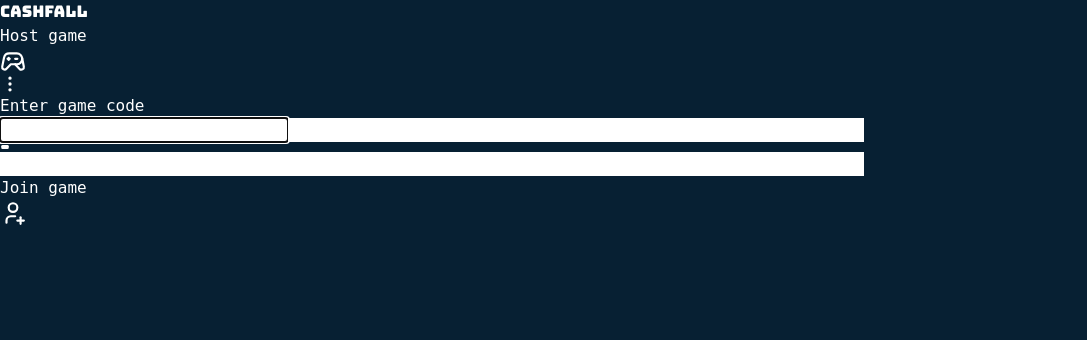
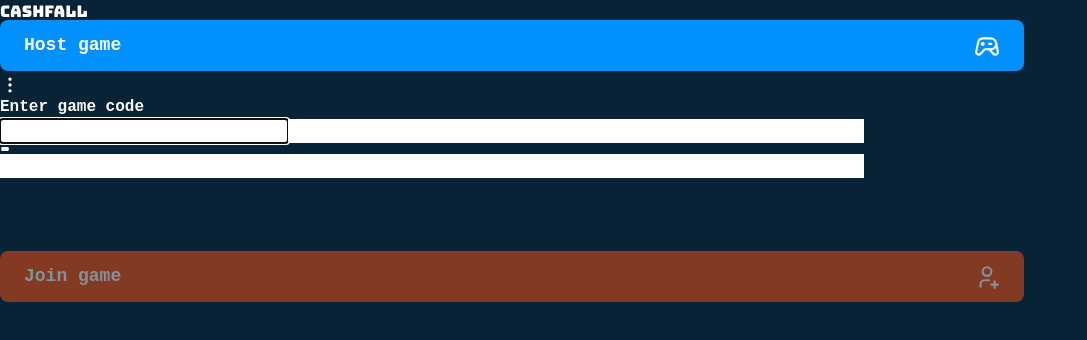
Before and after one commit to Olaelve5/coingame, a Next.js app in the folder app/: page / in a window 1280 px wide. Both pictures are taken after a click on the button "Join with code". Shown: the top 340 px of the page, without its empty margins (0-1087 px from the left). Built offline with nearby package versions, Linux system fonts and the light colour scheme.

Commit message:
feat: :sparkles: Update round timing and enhance button styles for improved user experience

```diff
--- a/app/src/app/globals.css
+++ b/app/src/app/globals.css
@@ -8,10 +8,10 @@
     rgb(15, 23, 42) 0%,
     rgb(5, 16, 21) 100%
   );
-  --background: rgb(7, 32, 51);
+  --background: rgb(8, 34, 54);
   --foreground: rgb(255, 255, 255);
 
-  --accent: rgb(0, 136, 255);
+  --accent: rgb(0, 145, 255);
   --secondary-accent: rgb(255, 217, 0);
 }
 
@@ -27,4 +27,7 @@ body {
   color: var(--foreground);
   background: var(--background);
   font-family: Mono, Helvetica, sans-serif;
+  color: var(--foreground);
+  background: var(--background);
+  font-family: Mono, Helvetica, sans-serif;
 }
--- a/app/src/components/host/CreateGameButton.tsx
+++ b/app/src/components/host/CreateGameButton.tsx
@@ -3,7 +3,8 @@
 import { useRouter } from "next/navigation";
 import getPlayerId from "@/utils/getPlayerId";
 import { useConnectionStore } from "@/store/connectionStore";
-import { IconPlus, IconDeviceGamepad2 } from "@tabler/icons-react";
+import { IconDeviceGamepad2 } from "@tabler/icons-react";
+import styles from "./styles/CreateGameButton.module.css";
 
 export default function CreateGameButton() {
   const router = useRouter();
@@ -48,17 +49,9 @@ export default function CreateGameButton() {
   };
 
   return (
-    <button
-      onClick={onCreateGame}
-      className="relative group border-none bg-transparent p-0 outline-none cursor-pointer font-mono font-bold text-base w-full">
-      <span className="absolute top-0 left-0 w-full h-full bg-black bg-opacity-25 rounded-lg transform translate-y-0.5 transition duration-[600ms] ease-[cubic-bezier(0.3,0.7,0.4,1)] group-hover:translate-y-1 group-hover:duration-[250ms] group-active:translate-y-px"></span>
-      <span className="absolute top-0 left-0 w-full h-full rounded-lg bg-gradient-to-l from-[hsl(217,33%,16%)] via-[hsl(0, 69.80%, 49.40%)] to-[hsl(217,33%,16%)]"></span>
-
-      <div
-        className="relative flex items-center justify-between py-3 px-6 text-lg
-        text-white rounded-lg transform -translate-y-1 bg-gradient-to-r from-orange-500 via-red-500 to-rose-500 gap-3 transition duration-[600ms] ease-[cubic-bezier(0.3,0.7,0.4,1)]
-        group-hover:-translate-y-1.5 group-hover:duration-[250ms] group-active:-translate-y-0.5 brightness-100 group-hover:brightness-110">
-        <span className="select-none">Host game</span>
+    <button onClick={onCreateGame} className={styles.createGameButton}>
+      <div className={styles.buttonContent}>
+        <span className={styles.buttonText}>Host game</span>
         <IconDeviceGamepad2 size={26} />
       </div>
     </button>
--- a/app/src/components/host/game/HostGame.tsx
+++ b/app/src/components/host/game/HostGame.tsx
@@ -36,7 +36,7 @@ const HostGame = ({ gameCode }: { gameCode: string }) => {
       const timeout = setTimeout(() => {
         console.log("Starting new round...");
         startRound();
-      }, 1000); // 1 second delay
+      }, 1500); // 1 second delay
 
       // Clean up timeout if component unmounts
       return () => clearTimeout(timeout);
--- a/app/src/components/host/game/RoundTitle.tsx
+++ b/app/src/components/host/game/RoundTitle.tsx
@@ -33,8 +33,8 @@ export default function RoundTitle({
       setAnimationState("big"); // Animate to 'big' after a short delay
       setTimeout(() => {
         setAnimationState("normal"); // Animate to 'normal' after 'big' state
-      }, 1500); // Delay in 'big' state (adjust as needed)
-    }, 500); // Initial delay before starting animation (adjust as needed)
+      }, 2000); // Delay in 'big' state (adjust as needed)
+    }, 1000); // Initial delay before starting animation (adjust as needed)
 
     return () => clearTimeout(timer); // Clear timeout if component unmounts
   }, []);
--- /dev/null
+++ b/app/src/components/host/styles/CreateGameButton.module.css
@@ -0,0 +1,41 @@
+.createGameButton {
+  position: relative;
+  border: none;
+  background: transparent;
+  padding: 0;
+  outline: none;
+  cursor: pointer;
+  font-family: monospace;
+  font-weight: bold;
+  font-size: 1rem;
+  width: 80%;
+}
+
+.buttonContent {
+  position: relative;
+  display: flex;
+  align-items: center;
+  justify-content: space-between;
+  padding: 0.75rem 1.5rem;
+  font-size: 1.125rem;
+  color: white;
+  border-radius: 0.5rem;
+  transform: translateY(-0.25rem);
+  background: var(--accent);
+  gap: 0.75rem;
+  transition: transform 600ms cubic-bezier(0.3, 0.7, 0.4, 1), filter 600ms ease;
+}
+
+.createGameButton:hover .buttonContent {
+  transform: translateY(-0.375rem);
+  transition-duration: 250ms;
+  filter: brightness(1.1);
+}
+
+.createGameButton:active .buttonContent {
+  transform: translateY(-0.125rem);
+}
+
+.buttonText {
+  user-select: none;
+}
--- a/app/src/components/player/JoinGameButton.tsx
+++ b/app/src/components/player/JoinGameButton.tsx
@@ -4,6 +4,7 @@ import { IconUserPlus } from "@tabler/icons-react";
 import { useRouter } from "next/navigation";
 import PinInput from "./PinInput";
 import { use, useEffect, useRef, useState } from "react";
+import styles from "./styles/JoinGameButton.module.css";
 
 const JoinGameButton = () => {
   const router = useRouter();
@@ -18,7 +19,6 @@ const JoinGameButton = () => {
   };
 
   const handleJoinGame = async () => {
-
     if (gameCode.length < 6) {
       alert("Please enter a valid game code");
       return;
@@ -60,18 +60,16 @@ const JoinGameButton = () => {
   useEffect(() => {
     setErrorMessage("");
 
-    if(gameCode.length === 6) {
+    if (gameCode.length === 6) {
       buttonRef.current?.focus();
     }
   }, [gameCode]);
 
   return (
-    <div className="relative flex flex-col w-full items-center">
+    <div className={styles.container}>
       <div
-        className={`absolute w-full transition-all duration-500 delay-150 ease-[cubic-bezier(0.3,0.7,0.4,1)] ${
-          showPinInput
-            ? "max-h-20 opacity-100 scale-100"
-            : "max-h-0 opacity-0 scale-95"
+        className={`${styles.pinInputContainer} ${
+          showPinInput ? styles.pinInputVisible : styles.pinInputHidden
         }`}>
         <PinInput showPinInput={showPinInput} onChange={setGameCode} />
       </div>
@@ -79,29 +77,18 @@ const JoinGameButton = () => {
         ref={buttonRef}
         onClick={showPinInput ? handleJoinGame : handleShowPinInput}
         disabled={showPinInput && gameCode.length < 6}
-        className={`relative group w-full border-none bg-transparent p-0 outline-none cursor-pointer font-mono font-bold text-base
-        transition-all duration-500 ease-[cubic-bezier(0.3,0.7,0.4,1)] disabled:opacity-50 disabled:pointer-events-none ${
-          showPinInput ? "mt-40" : "mt-0"
-        }
-        `}>
-        <span className="absolute top-0 left-0 w-full h-full bg-black bg-opacity-25 rounded-lg transform translate-y-0.5 transition duration-[600ms] ease-[cubic-bezier(0.3,0.7,0.4,1)] group-hover:translate-y-1 group-hover:duration-[250ms] group-active:translate-y-px"></span>
-        <span className="absolute top-0 left-0 w-full h-full rounded-lg bg-gradient-to-l from-[hsl(217,33%,16%)] via-[hsl(0, 69.80%, 49.40%)] to-[hsl(217,33%,16%)]"></span>
+        className={`${styles.joinGameButton} ${
+          showPinInput ? styles.buttonExpanded : ""
+        }`}>
 
-        <div
-          className="relative flex items-center justify-between py-3 px-6 text-lg
-            text-white rounded-lg transform -translate-y-1 bg-gradient-to-r from-cyan-500 via-sky-500 to-blue-500 gap-3 transition duration-[600ms] ease-[cubic-bezier(0.3,0.7,0.4,1)]
-            group-hover:-translate-y-1.5 group-hover:duration-[250ms] group-active:-translate-y-0.5 brightness-100 group-hover:brightness-110">
-          <span className="select-none">
+        <div className={styles.buttonContent}>
+          <span className={styles.buttonText}>
             {showPinInput ? "Join game" : "Join with code"}
           </span>
           <IconUserPlus size={26} />
         </div>
       </button>
-      {errorMessage && (
-        <p className="text-red-500 text-sm font-bold mt-2 absolute bottom-[-40]">
-          {errorMessage}
-        </p>
-      )}
+      {errorMessage && <p className={styles.errorMessage}>{errorMessage}</p>}
     </div>
   );
 };
--- /dev/null
+++ b/app/src/components/player/styles/JoinGameButton.module.css
@@ -0,0 +1,142 @@
+.container {
+  position: relative;
+  display: flex;
+  flex-direction: column;
+  width: 100%;
+  align-items: center;
+  border: none;
+  background: transparent;
+  padding: 0;
+  outline: none;
+  cursor: pointer;
+  font-family: monospace;
+  font-weight: bold;
+  font-size: 1rem;
+  width: 80%;
+}
+
+.buttonContent {
+  position: relative;
+  display: flex;
+  align-items: center;
+  justify-content: space-between;
+  padding: 0.75rem 1.5rem;
+  font-size: 1.125rem;
+  color: white;
+  border-radius: 0.5rem;
+  transform: translateY(-0.25rem);
+  background:rgb(255, 81, 18);
+  gap: 0.75rem;
+  transition: transform 600ms cubic-bezier(0.3, 0.7, 0.4, 1), filter 600ms ease;
+}
+
+.createGameButton:hover .buttonContent {
+  transform: translateY(-0.375rem);
+  transition-duration: 250ms;
+  filter: brightness(1.1);
+}
+
+.createGameButton:active .buttonContent {
+  transform: translateY(-0.125rem);
+}
+
+.buttonText {
+  user-select: none;
+}
+
+.pinInputContainer {
+  position: absolute;
+  width: 100%;
+  transition: all 500ms cubic-bezier(0.3, 0.7, 0.4, 1);
+  transition-delay: 150ms;
+}
+
+.pinInputVisible {
+  max-height: 5rem;
+  opacity: 1;
+  transform: scale(1);
+}
+
+.pinInputHidden {
+  max-height: 0;
+  opacity: 0;
+  transform: scale(0.95);
+}
+
+.joinGameButton {
+  position: relative;
+  width: 100%;
+  border: none;
+  background: transparent;
+  padding: 0;
+  outline: none;
+  cursor: pointer;
+  font-family: monospace;
+  font-weight: bold;
+  font-size: 1rem;
+  transition: all 500ms cubic-bezier(0.3, 0.7, 0.4, 1);
+}
+
+.joinGameButton:disabled {
+  opacity: 0.5;
+  pointer-events: none;
+}
+
+.buttonExpanded {
+  margin-top: 10rem;
+}
+
+.shadowElement {
+  position: absolute;
+  top: 0;
+  left: 0;
+  width: 100%;
+  height: 100%;
+  background-color: rgba(0, 0, 0, 0.25);
+  border-radius: 0.5rem;
+  transform: translateY(0.125rem);
+  transition: transform 600ms cubic-bezier(0.3, 0.7, 0.4, 1);
+}
+
+.joinGameButton:hover .shadowElement {
+  transform: translateY(0.25rem);
+  transition-duration: 250ms;
+}
+
+.joinGameButton:active .shadowElement {
+  transform: translateY(0.0625rem);
+}
+
+.gradient {
+  position: absolute;
+  top: 0;
+  left: 0;
+  width: 100%;
+  height: 100%;
+  border-radius: 0.5rem;
+  background: linear-gradient(
+    to left,
+    hsl(217, 33%, 16%),
+    hsl(0, 69.8%, 49.4%),
+    hsl(217, 33%, 16%)
+  );
+}
+
+.joinGameButton:hover .buttonContent {
+  transform: translateY(-0.375rem);
+  transition-duration: 250ms;
+  filter: brightness(1.1);
+}
+
+.joinGameButton:active .buttonContent {
+  transform: translateY(-0.125rem);
+}
+
+.errorMessage {
+  color: #ef4444;
+  font-size: 0.875rem;
+  font-weight: bold;
+  margin-top: 0.5rem;
+  position: absolute;
+  bottom: -2.5rem;
+}
```
Also changed, not shown: app/src/components/host/HostLobby.tsx (+4 -4 lines), app/src/components/host/game/PlayersIconGrid.tsx (+38 -11 lines).
